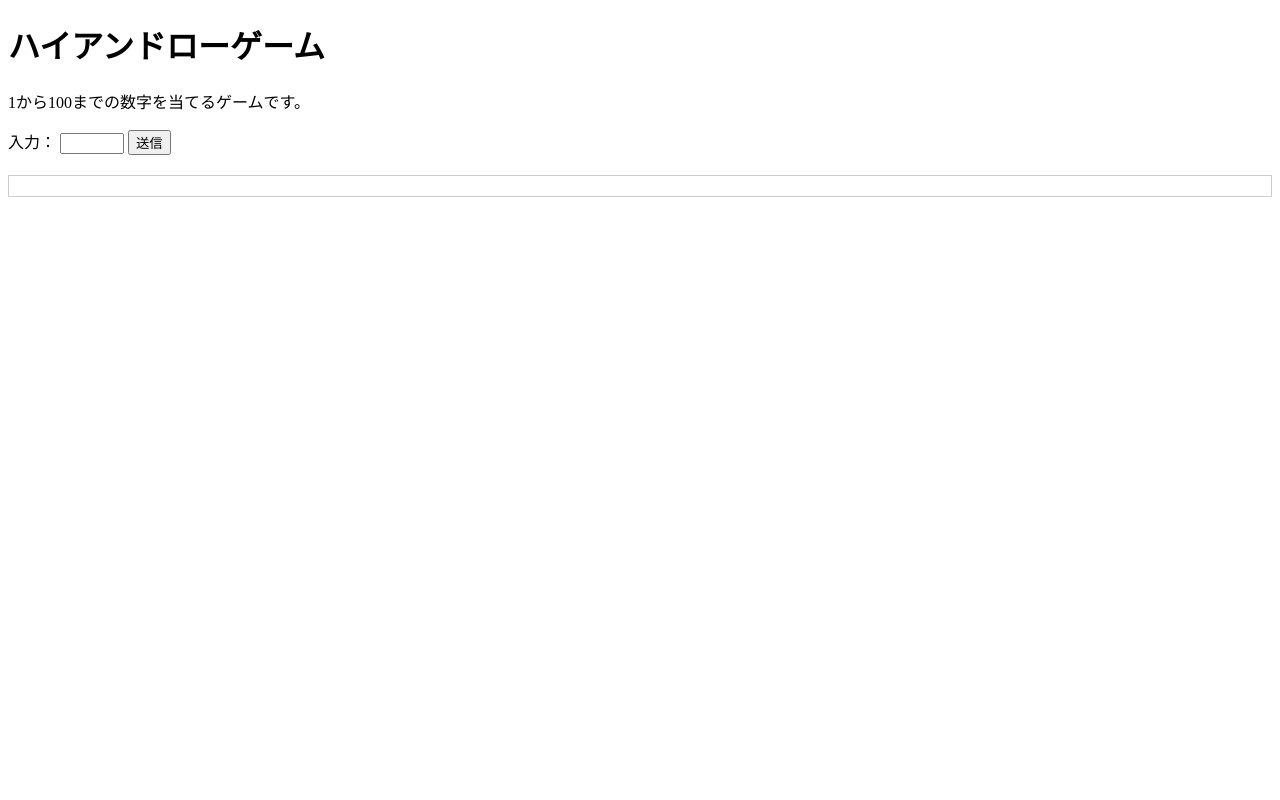
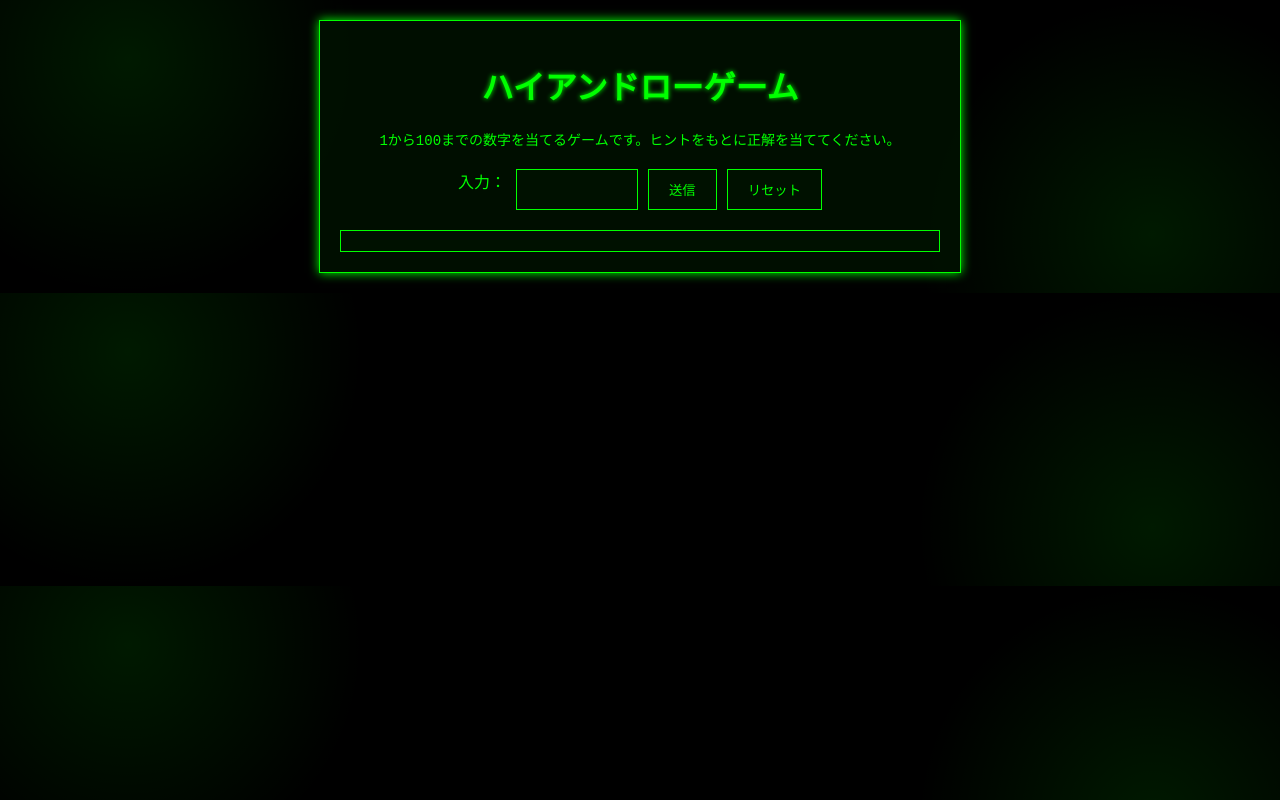
Before and after one commit to cranpun/handl, a website: page public/index.html in a window 1280 px wide. Drawn offline with Linux system fonts and the light colour scheme.

Commit message:
web版：デザインとリセット機能

```diff
--- a/public/index.html
+++ b/public/index.html
@@ -4,25 +4,93 @@
     <meta charset="UTF-8">
     <title>ハイアンドローゲーム</title>
     <style>
+        body {
+            background-color: #000;
+            color: #0f0;
+            font-family: 'Courier New', monospace;
+            margin: 0;
+            padding: 20px;
+            background-image:
+                radial-gradient(circle at 10% 20%, rgba(0, 255, 0, 0.1) 0%, transparent 20%),
+                radial-gradient(circle at 90% 80%, rgba(0, 255, 0, 0.1) 0%, transparent 20%);
+        }
+        .cyber-container {
+            max-width: 600px;
+            margin: 0 auto;
+            border: 1px solid #0f0;
+            padding: 20px;
+            box-shadow: 0 0 10px #0f0;
+            background-color: rgba(0, 20, 0, 0.7);
+        }
+        h1 {
+            text-align: center;
+            text-shadow: 0 0 5px #0f0;
+            margin-bottom: 20px;
+        }
+        .game-description {
+            text-align: center;
+            margin-bottom: 20px;
+            font-size: 14px;
+        }
+        .input-group {
+            display: flex;
+            gap: 10px;
+            margin-bottom: 20px;
+            justify-content: center;
+        }
+        input {
+            background-color: #001100;
+            color: #0f0;
+            border: 1px solid #0f0;
+            padding: 10px;
+            font-family: 'Courier New', monospace;
+            width: 100px;
+        }
+        button {
+            background-color: #001100;
+            color: #0f0;
+            border: 1px solid #0f0;
+            padding: 10px 20px;
+            font-family: 'Courier New', monospace;
+            cursor: pointer;
+            transition: all 0.3s;
+        }
+        button:hover {
+            box-shadow: 0 0 10px #0f0;
+        }
         #log {
             margin-top: 20px;
-            border: 1px solid #ccc;
+            border: 1px solid #0f0;
             padding: 10px;
             max-height: 200px;
             overflow-y: auto;
+            background-color: rgba(0, 20, 0, 0.5);
         }
         .log-entry {
             margin: 5px 0;
+            border-left: 2px solid #0f0;
+            padding-left: 10px;
+        }
+        .blink {
+            animation: blink 1s infinite;
+        }
+        @keyframes blink {
+            50% { opacity: 0.5; }
         }
     </style>
 </head>
 <body>
-    <h1>ハイアンドローゲーム</h1>
-    <p id="message">1から100までの数字を当てるゲームです。</p>
-    <label for="input">入力：</label>
-    <input type="number" id="input" min="1" max="100">
-    <button onclick="checkNumber()">送信</button>
-    <div id="log"></div>
+    <div class="cyber-container">
+        <h1>ハイアンドローゲーム</h1>
+        <p class="game-description">1から100までの数字を当てるゲームです。ヒントをもとに正解を当ててください。</p>
+        <div class="input-group">
+            <label for="input">入力：</label>
+            <input type="number" id="input" min="1" max="100">
+            <button onclick="checkNumber()">送信</button>
+            <button onclick="resetGame()">リセット</button>
+        </div>
+        <div id="log"></div>
+    </div>
 
     <script src="main.js"></script>
 </body>
--- a/public/main.js
+++ b/public/main.js
@@ -36,9 +36,9 @@ function hintSumUnit(answer) {
 function main() {
     const max = 100;
     const min = 1;
-    const answer = makeAnswer(min, max);
+    let answer = makeAnswer(min, max);
 
-    const hintfuncs = [
+    let hintfuncs = [
         hintOddEven(answer),
         hintSumUnit(answer),
         hintUnit1(answer),
@@ -103,6 +103,29 @@ function main() {
         inputElement.value = '';
     }
 
+    // リセット機能
+    window.resetGame = function() {
+        answer = makeAnswer(min, max);
+        // ヒントを再生成
+        hintfuncs = [
+            hintOddEven(answer),
+            hintSumUnit(answer),
+            hintUnit1(answer),
+            `残念！正解は${answer}でした`
+        ];
+        // 試行回数をリセット
+        attempt = 0;
+        // ログをクリア
+        if (logElement) {
+            logElement.innerHTML = '';
+        }
+        // 入力欄をクリア
+        if (inputElement) {
+            inputElement.value = '';
+            inputElement.focus(); // フォーカスを当てる
+        }
+    }
+
     // 入力ボタンのクリックイベント
     if (inputElement) {
         inputElement.addEventListener('keypress', function(event) {
```
